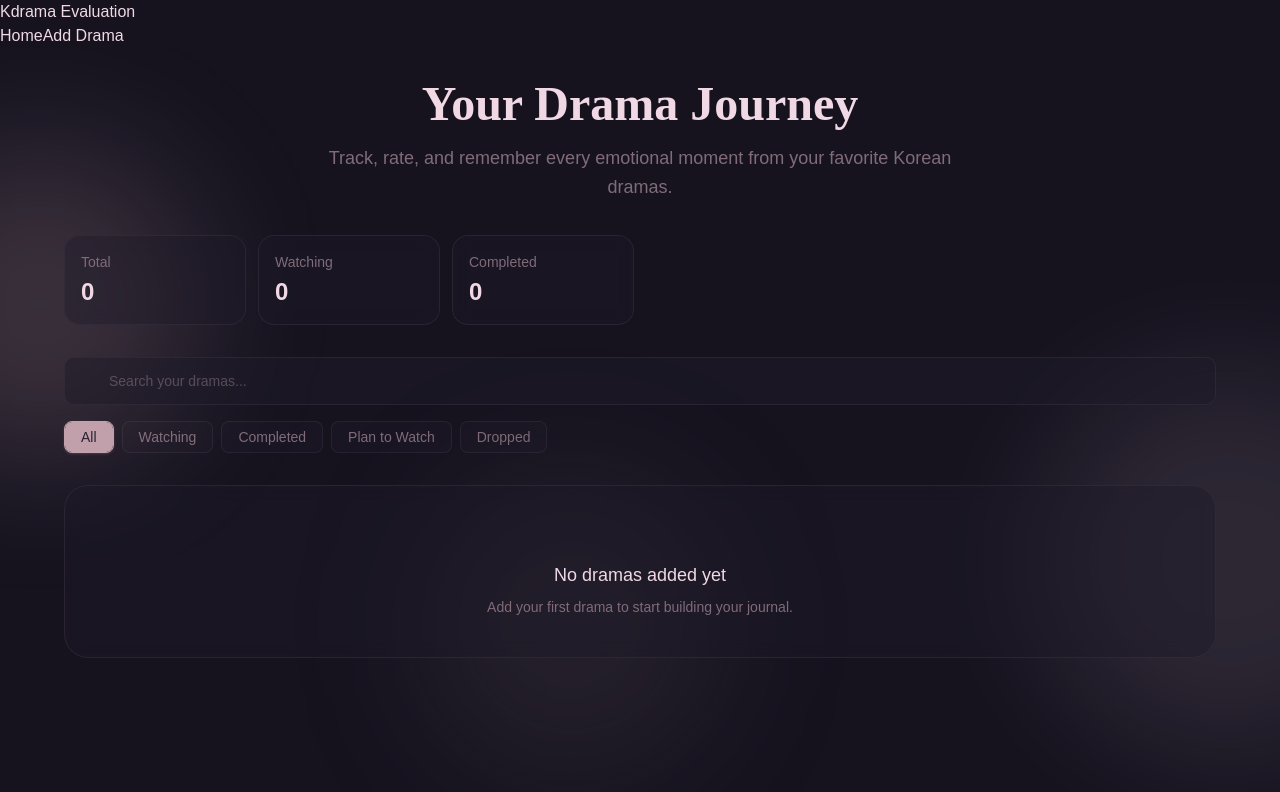
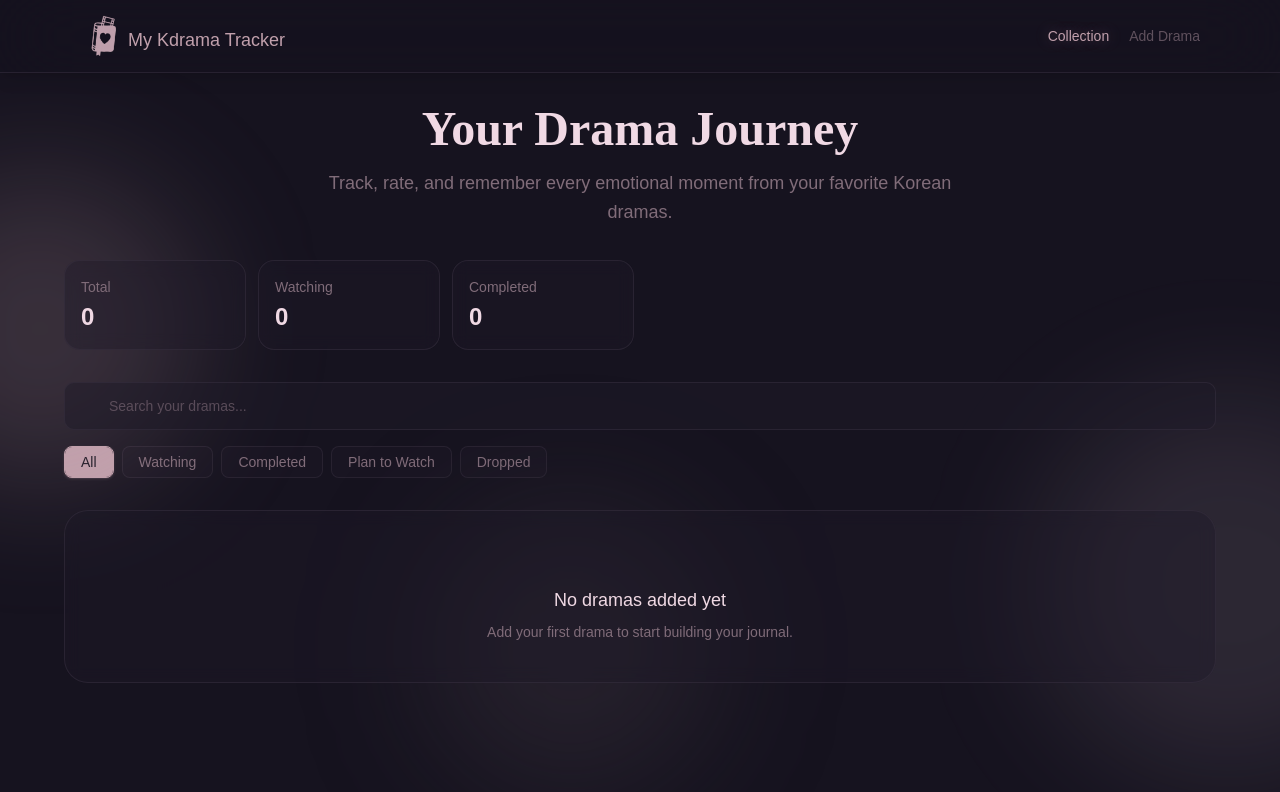
Before and after one commit to nohatabikh/kdrama-evaluation, a React (Vite) app: page / in a window 1280 px wide. Shown: the top 792 px of the page. Built offline with nearby package versions, Linux system fonts and the light colour scheme; some icons are missing.

Commit message:
Improve navbar design

```diff
--- a/package.json
+++ b/package.json
@@ -10,6 +10,7 @@
     "preview": "vite preview"
   },
   "dependencies": {
+    "@fontsource-variable/cormorant-garamond": "^5.2.6",
     "@fontsource-variable/geist": "^5.2.9",
     "@hugeicons/core-free-icons": "^4.1.4",
     "@hugeicons/react": "^1.1.6",
--- a/src/components/layout/Navbar.tsx
+++ b/src/components/layout/Navbar.tsx
@@ -1,15 +1,47 @@
-import { Link } from "react-router-dom";
+import { NavLink } from "react-router-dom";
 
 function Navbar() {
+  const navLinkClass = ({ isActive }: { isActive: boolean }) =>
+    [
+      "text-sm font-medium transition-all duration-200 hover:text-accent hover:[text-shadow:0_0_16px_rgba(193,160,172,0.55)]",
+      isActive
+        ? "text-accent [text-shadow:0_0_14px_rgba(193,160,172,0.45)]"
+        : "text-muted-foreground/70",
+    ].join(" ");
+
   return (
-    <nav>
-      <Link to="/">Kdrama Evaluation</Link>
+    <header className="sticky top-0 z-50 border-b border-border/50 bg-background/55 shadow-lg shadow-black/10 backdrop-blur-2xl supports-[backdrop-filter]:bg-background/40">
+      <nav className="mx-auto flex max-w-6xl items-center justify-between gap-4 px-4 py-3">
+        <NavLink
+          to="/"
+          className="group flex min-w-0 items-center gap-0"
+          aria-label="My Tracker home"
+        >
+          <img
+            src="/logo.png"
+            alt="Kdrama Evaluation logo"
+            className="h-12 w-12 shrink-0 rotate-6 object-contain transition duration-300 group-hover:brightness-110"
+          />
+          <span className="mt-2 hidden min-w-0 sm:block">
+            <span
+              className="brand-title-shimmer block truncate font-sans text-lg font-medium leading-tight text-accent"
+              data-text="My Kdrama Tracker"
+            >
+              My Kdrama Tracker
+            </span>
+          </span>
+        </NavLink>
 
-      <div>
-        <Link to="/">Home</Link>
-        <Link to="/dramas/add">Add Drama</Link>
-      </div>
-    </nav>
+        <div className="flex shrink-0 items-center gap-5">
+          <NavLink to="/" className={navLinkClass}>
+            Collection
+          </NavLink>
+          <NavLink to="/dramas/add" className={navLinkClass}>
+            Add Drama
+          </NavLink>
+        </div>
+      </nav>
+    </header>
   );
 }
 
--- a/src/styles/globals.css
+++ b/src/styles/globals.css
@@ -2,6 +2,7 @@
 @import "tw-animate-css";
 @import "shadcn/tailwind.css";
 @import "@fontsource-variable/geist";
+@import "@fontsource-variable/cormorant-garamond";
 @import "react-datepicker/dist/react-datepicker.css";
 
 @custom-variant dark (&:is(.dark *));
@@ -52,7 +53,7 @@
 
 @theme inline {
   --font-sans: "Geist Variable", sans-serif;
-  --font-serif: "Playfair Display", serif;
+  --font-serif: "Cormorant Garamond Variable", serif;
   --font-mono: "Geist Mono", monospace;
 
   --color-background: var(--background);
@@ -130,6 +131,57 @@
 
   .no-scrollbar::-webkit-scrollbar {
     display: none;
+  }
+
+  .brand-title-shimmer {
+    position: relative;
+  }
+
+  .brand-title-shimmer::after {
+    content: attr(data-text);
+    position: absolute;
+    inset: 0;
+    background: linear-gradient(
+      100deg,
+      transparent 0%,
+      transparent 25%,
+      #e6a7bd 42%,
+      #ffffff 52%,
+      #e6a7bd 62%,
+      transparent 78%,
+      transparent 100%
+    );
+    background-size: 300% 100%;
+    background-position: 140% 0;
+    -webkit-background-clip: text;
+    background-clip: text;
+    color: transparent;
+    opacity: 0;
+    pointer-events: none;
+  }
+
+  .group:hover .brand-title-shimmer::after {
+    animation: brand-title-shimmer 1.8s ease-in-out;
+  }
+
+  @keyframes brand-title-shimmer {
+    0% {
+      background-position: 140% 0;
+      opacity: 0;
+    }
+
+    15% {
+      opacity: 1;
+    }
+
+    90% {
+      opacity: 1;
+    }
+
+    100% {
+      background-position: -60% 0;
+      opacity: 0;
+    }
   }
 }
 
```
Also changed, not shown: public/logo.png (added), 1 other file (tests, documents, lock files or other folders).
